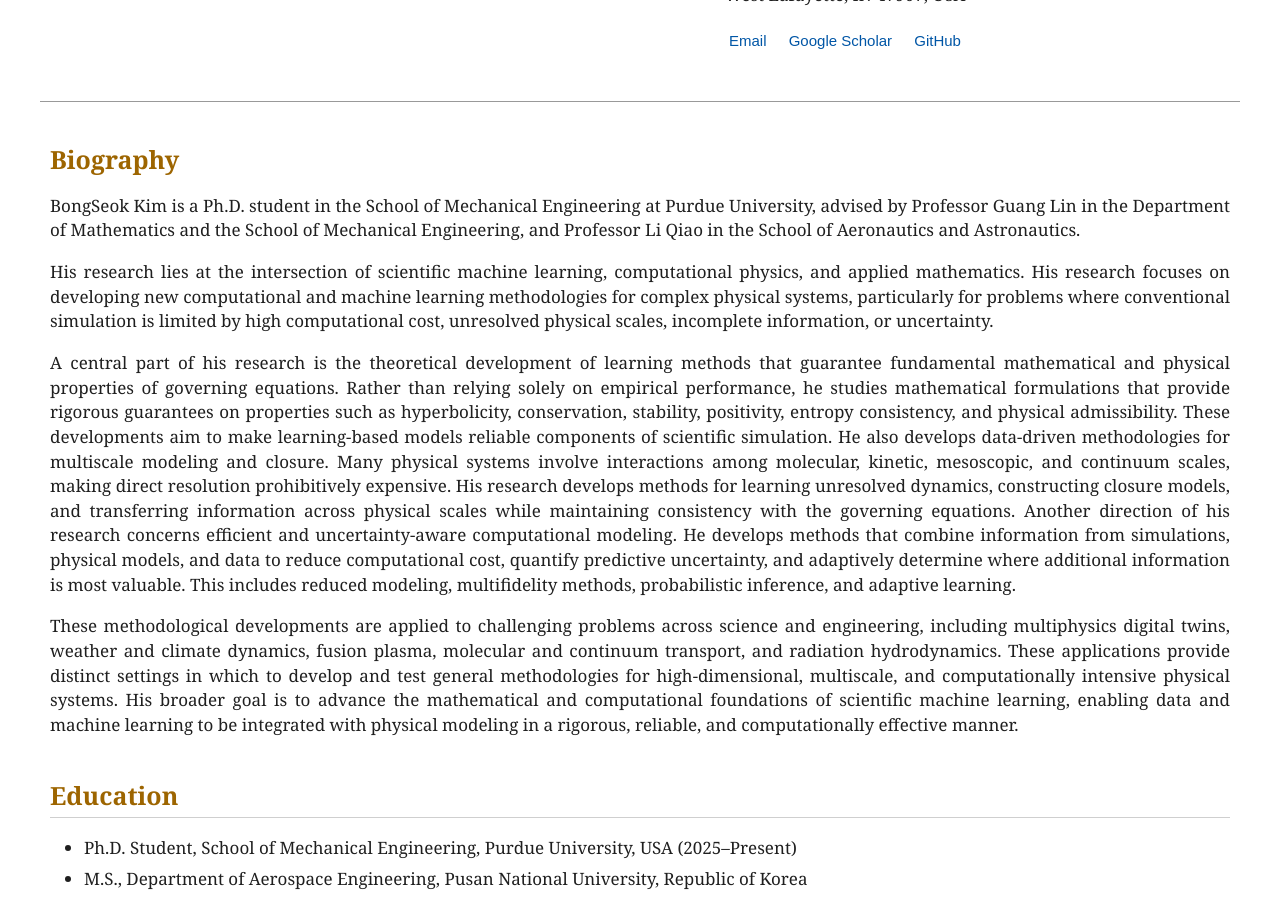
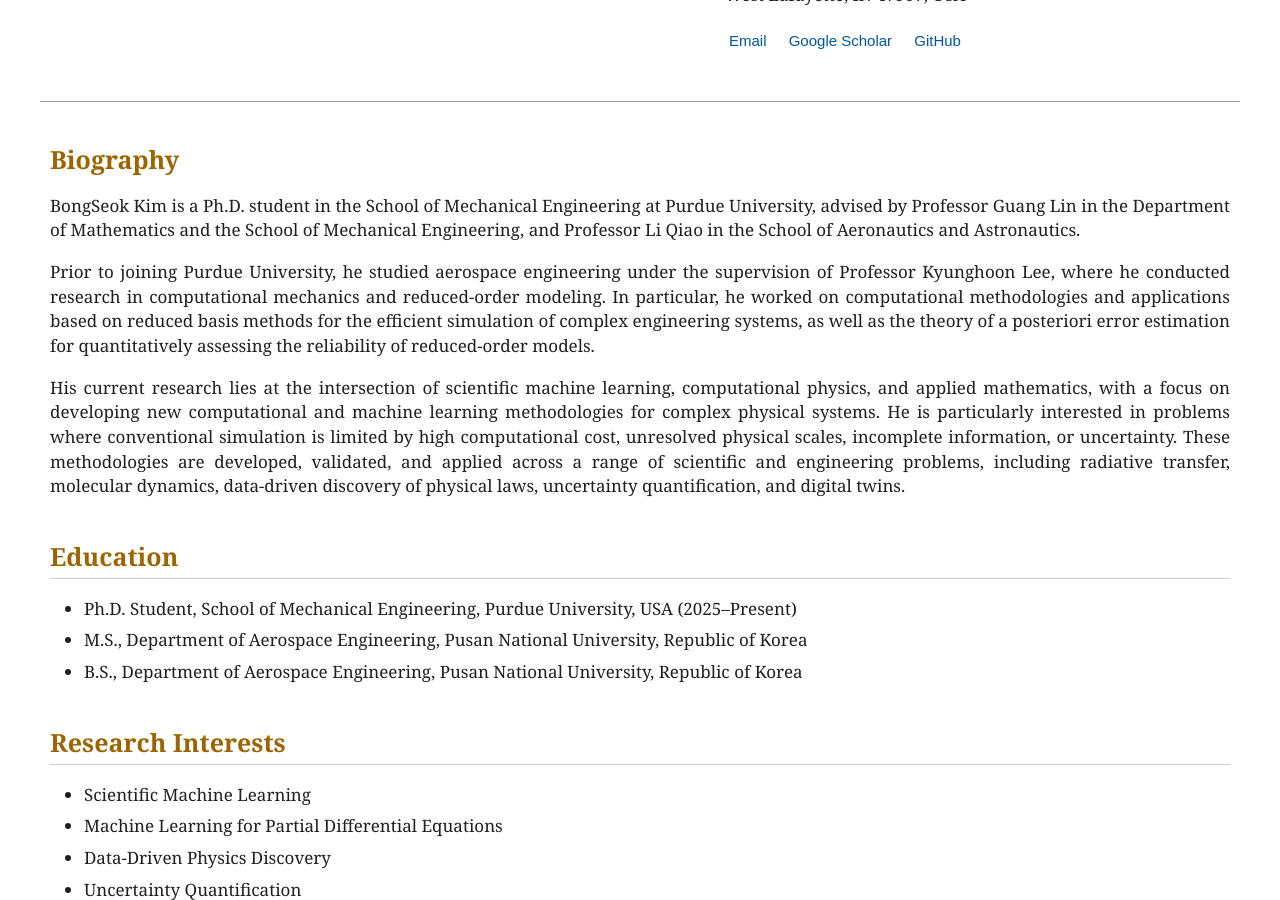
Before and after one commit to Kim4853/Kim4853.github.io, a Jekyll site: the page built from index.md, in a window 1280 px wide and 900 px high, scrolled down 730 px. Built offline with Jekyll 4.4.1, drawn with Linux system fonts in a browser that asks for light colours.

Commit message:
Update website

```diff
--- a/index.md
+++ b/index.md
@@ -192,50 +192,13 @@ permalink: /
 </p>
 
 <p>
-  His research lies at the intersection of scientific machine learning,
-  computational physics, and applied mathematics. His research focuses on
-  developing new computational and machine learning methodologies for complex
-  physical systems, particularly for problems where conventional simulation
-  is limited by high computational cost, unresolved physical scales,
-  incomplete information, or uncertainty.
+  Prior to joining Purdue University, he studied aerospace engineering under the supervision of Professor Kyunghoon Lee, where he conducted research in computational mechanics and reduced-order modeling. In particular, he worked on computational methodologies and applications based on reduced basis methods for the efficient simulation of complex engineering systems, as well as the theory of a posteriori error estimation for quantitatively assessing the reliability of reduced-order models.
 </p>
 
 <p>
-  A central part of his research is the theoretical development of learning
-  methods that guarantee fundamental mathematical and physical properties of
-  governing equations. Rather than relying solely on empirical performance,
-  he studies mathematical formulations that provide rigorous guarantees on
-  properties such as hyperbolicity, conservation, stability, positivity,
-  entropy consistency, and physical admissibility. These developments aim to
-  make learning-based models reliable components of scientific simulation.
-  He also develops data-driven methodologies for multiscale modeling and
-  closure. Many physical systems involve interactions among molecular,
-  kinetic, mesoscopic, and continuum scales, making direct resolution
-  prohibitively expensive. His research develops methods for learning
-  unresolved dynamics, constructing closure models, and transferring
-  information across physical scales while maintaining consistency with the
-  governing equations.
-  Another direction of his research concerns efficient and uncertainty-aware
-  computational modeling. He develops methods that combine information from
-  simulations, physical models, and data to reduce computational cost,
-  quantify predictive uncertainty, and adaptively determine where additional
-  information is most valuable. This includes reduced modeling, multifidelity
-  methods, probabilistic inference, and adaptive learning.
+  His current research lies at the intersection of scientific machine learning, computational physics, and applied mathematics, with a focus on developing new computational and machine learning methodologies for complex physical systems. He is particularly interested in problems where conventional simulation is limited by high computational cost, unresolved physical scales, incomplete information, or uncertainty. These methodologies are developed, validated, and applied across a range of scientific and engineering problems, including radiative transfer, molecular dynamics, data-driven discovery of physical laws, uncertainty quantification, and digital twins.
 </p>
 
-<p>
-  These methodological developments are applied to challenging problems
-  across science and engineering, including multiphysics digital twins,
-  weather and climate dynamics, fusion plasma, molecular and continuum
-  transport, and radiation hydrodynamics. These applications provide
-  distinct settings in which to develop and test general methodologies for
-  high-dimensional, multiscale, and computationally intensive physical
-  systems.
-  His broader goal is to advance the mathematical and computational
-  foundations of scientific machine learning, enabling data and machine
-  learning to be integrated with physical modeling in a rigorous, reliable,
-  and computationally effective manner.
-</p>
 
 
 
```
